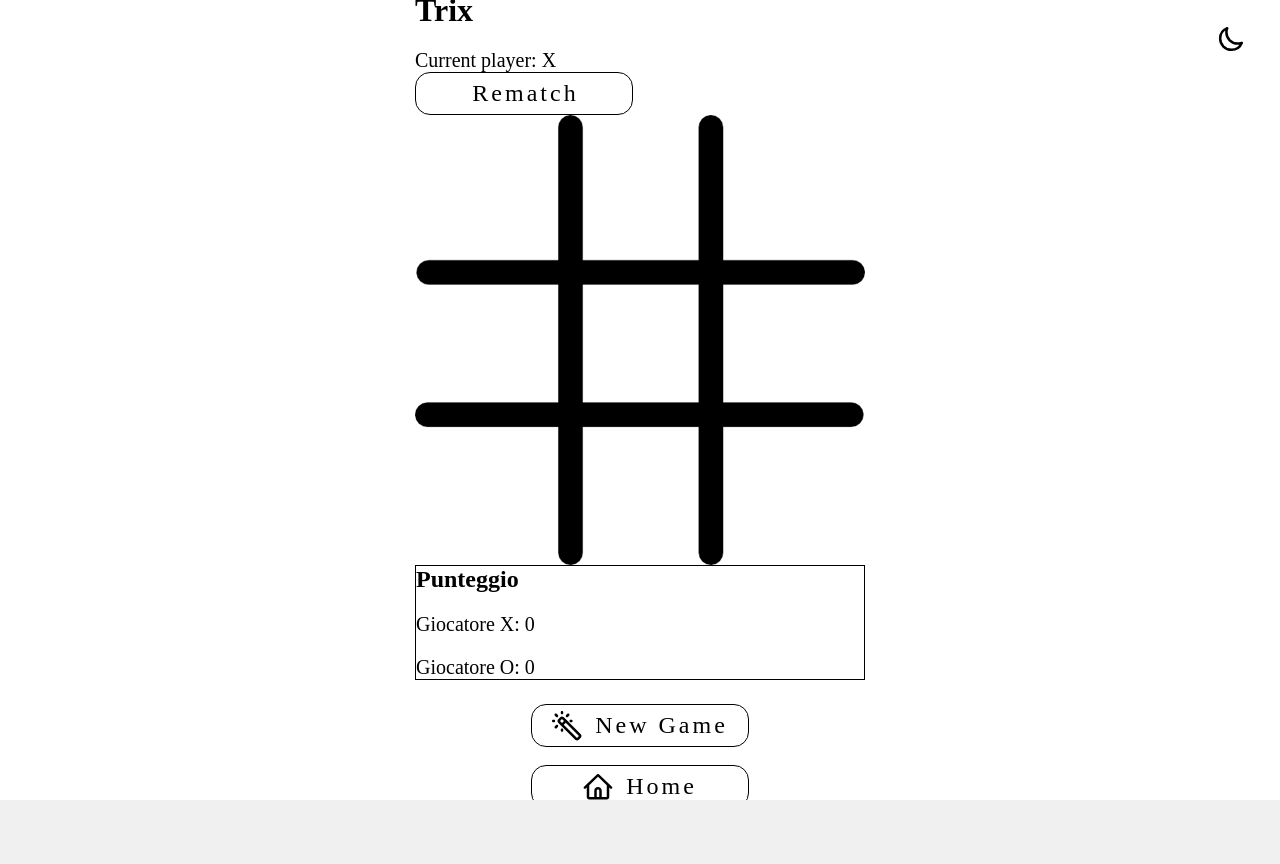
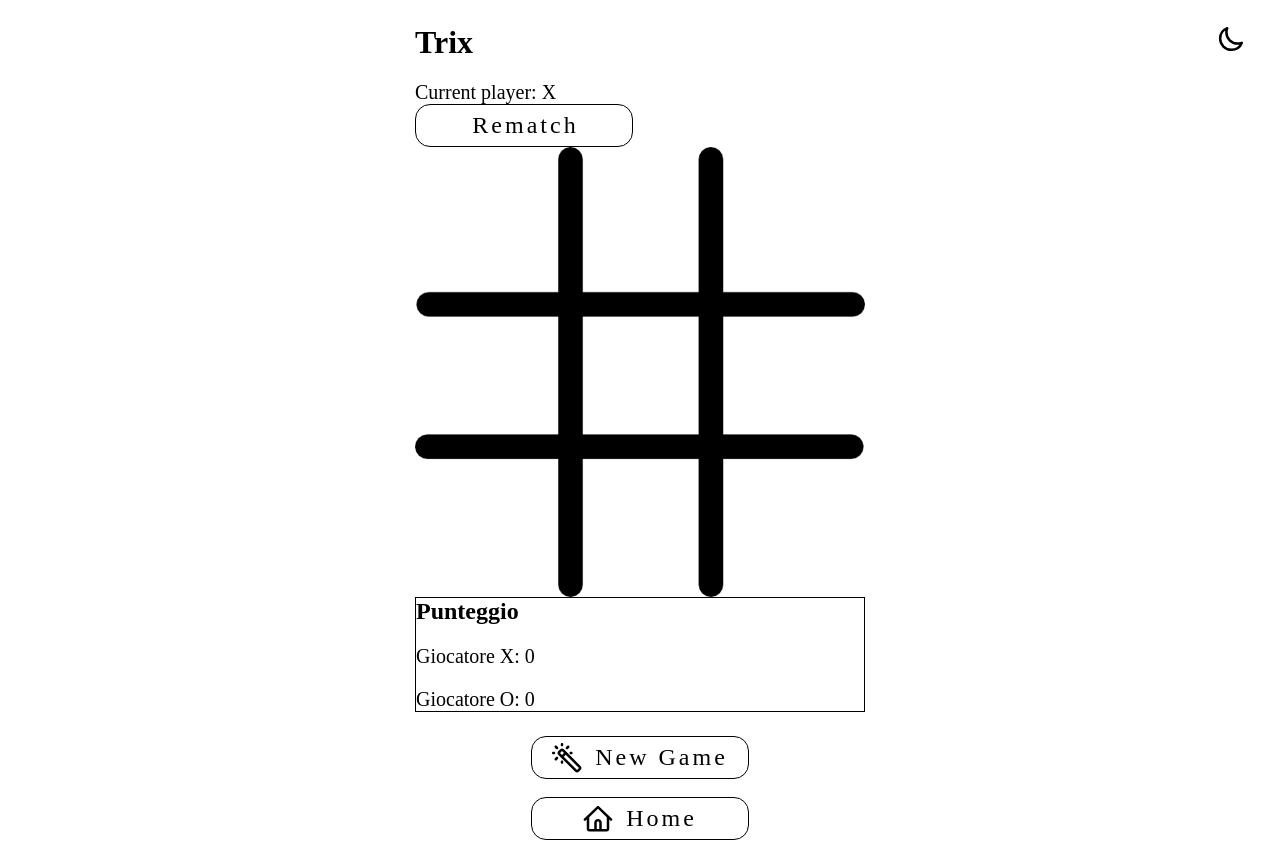
Before and after one commit to AndreaSergi/DevPlayground, a React (Vite) app in the folder devplayground/: page /tris/game in a window 1280 px wide. Before the commit the page ends 800 px from the top, so only its background shows below. Built offline with nearby package versions, Linux system fonts and the light colour scheme; a web font is replaced by a local one.

Commit message:
min-height fixed

```diff
--- a/devplayground/src/tris/Tris.module.css
+++ b/devplayground/src/tris/Tris.module.css
@@ -8,13 +8,13 @@
 * {
   margin: 0;
   padding: 0;
-  overflow: hidden;
+  /* overflow: hidden; */
   user-select: none;
 }
 
 .page {
   background-color: var(--tris-background-color);
-  height: 100vh;
+  min-height: 100vh;
   position: relative;
   display: flex;
   justify-content: center;
```
